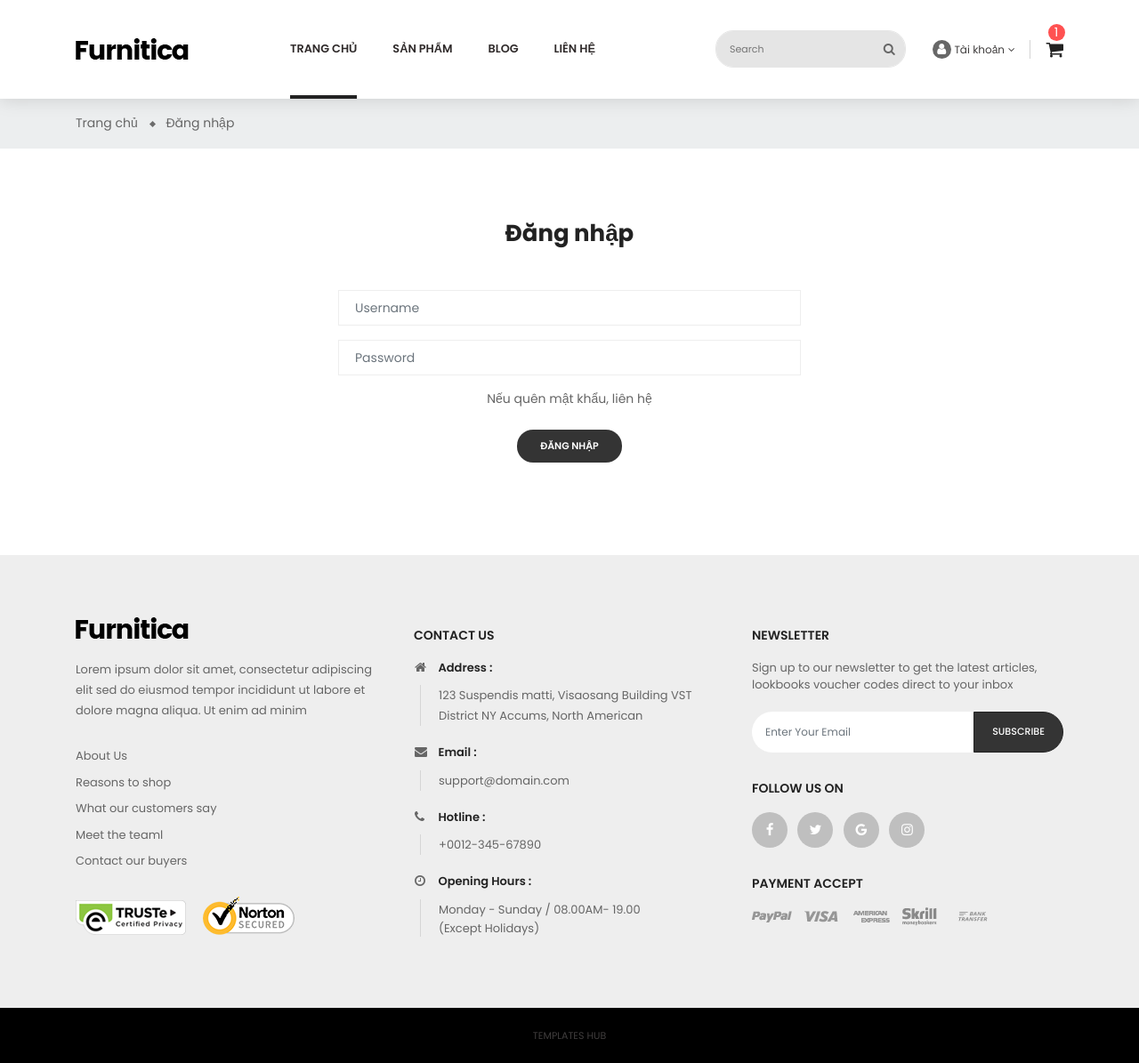
After one commit to manhrev/LTWEB, a PHP site: the page made by mvc/views/user-login.php in a window 1280 px wide. The commit adds this page. Shown: the whole page at 89% size. Run offline with PHP 8.4, Linux system fonts and the light colour scheme; the template is opened without the code that fills it, so the values that code supplies are empty; some libraries are stand-ins or nearby versions.

Commit message:
add login view

```diff
--- a/mvc/views/inc/header/account.php
+++ b/mvc/views/inc/header/account.php
@@ -6,7 +6,7 @@
                                     </a>
                                 </div> -->
     <div>
-        <a class="login" href="user-login.html" rel="nofollow" title="Log in to your customer account">
+        <a class="login" href="<?= BASE_URL ?>login" rel="nofollow" title="Log in to your customer account">
             <i class="fa fa-sign-in"></i>
             <span>Đăng nhập</span>
         </a>
--- /dev/null
+++ b/mvc/views/user-login.php
@@ -0,0 +1,149 @@
+<!DOCTYPE html>
+<!--[if IE 8 ]><html class="ie ie8" lang="en"> <![endif]-->
+<!--[if IE 9 ]><html class="ie ie9" lang="en"> <![endif]-->
+<!--[if (gte IE 9)|!(IE)]><!-->
+<!--<![endif]-->
+<html lang="en">
+
+
+<!-- user-login11:10-->
+<head>
+    <!-- Basic Page Needs -->
+    <meta charset="utf-8">
+    <meta http-equiv="X-UA-Compatible" content="IE=edge">
+    <title>Furnitica - Minimalist Furniture HTML Template</title>
+
+    <meta name="keywords" content="Furniture, Decor, Interior">
+    <meta name="description" content="Furnitica - Minimalist Furniture HTML Template">
+    <meta name="author" content="tivatheme">
+
+    <!-- Mobile Meta -->
+    <meta name="viewport" content="width=device-width, initial-scale=1, maximum-scale=1">
+
+    <!-- Google Fonts -->
+    <link href="https://fonts.googleapis.com/css?family=Poppins:400,500,600,700" rel="stylesheet">
+
+    <!-- libs CSS -->
+    <link rel="stylesheet" href="<?=STATIC_URL?>libs/bootstrap/css/bootstrap.min.css">
+    <link rel="stylesheet" href="<?=STATIC_URL?>libs/font-awesome/css/font-awesome.min.css">
+    <link rel="stylesheet" href="<?=STATIC_URL?>libs/nivo-slider/css/nivo-slider.css">
+    <link rel="stylesheet" href="<?=STATIC_URL?>libs/nivo-slider/css/animate.css">
+    <link rel="stylesheet" href="<?=STATIC_URL?>libs/nivo-slider/css/style.css">
+    <link rel="stylesheet" href="<?=STATIC_URL?>libs/font-material/css/material-design-iconic-font.min.css">
+    <link rel="stylesheet" href="<?=STATIC_URL?>libs/slider-range/css/jslider.css">
+    <link rel="stylesheet" href="<?=STATIC_URL?>libs/owl-carousel/assets/owl.carousel.min.css">
+    <link rel="stylesheet" href="<?=STATIC_URL?>libs/slick-slider/css/slick.css">
+    <link rel="stylesheet" href="<?=STATIC_URL?>libs/slick-slider/css/slick-theme.css">
+
+    <!-- Template CSS -->
+    <link rel="stylesheet" type="text/css" href="<?=STATIC_URL?>css/style.css">
+    <link rel="stylesheet" type="text/css" href="<?=STATIC_URL?>css/reponsive.css">
+</head>
+
+<body class="user-login blog">
+    <!-- header -->
+	<?php require_once "./mvc/views/inc/header.php" ?>
+
+    <!-- main content -->
+    <div class="main-content">
+        <div class="wrap-banner">
+
+            <!-- breadcrumb -->
+            <nav class="breadcrumb-bg">
+                <div class="container no-index">
+                    <div class="breadcrumb">
+                        <ol>
+                            <li>
+                                <a href="<?=BASE_URL?>">
+                                    <span>Trang chủ</span>
+                                </a>
+                            </li>
+                            <li>
+                                <a href="#">
+                                    <span>Đăng nhập</span>
+                                </a>
+                            </li>
+                        </ol>
+                    </div>
+                </div>
+            </nav>
+
+        </div>
+
+        <!-- main -->
+        <div id="wrapper-site">
+            <div id="content-wrapper" class="full-width">
+                <div id="main">
+                    <div class="container">
+                        <h1 class="text-center title-page">Đăng nhập</h1>
+                        <div class="login-form">
+                            <form id="customer-form" action="#" method="post">
+                                <div>
+                                    <input type="hidden" name="back" value="my-account">
+                                    <div class="form-group no-gutters">
+                                        <input class="form-control" name="email" type="email" placeholder="Username">
+                                    </div>
+                                    <div class="form-group no-gutters">
+                                        <div class="input-group js-parent-focus">
+                                            <input class="form-control js-child-focus js-visible-password" name="password" type="password" value="" placeholder="Password">
+                                        </div>
+                                    </div>
+                                    <div class="no-gutters text-center">
+                                        <div class="forgot-password">
+                                            <span >
+                                                Nếu quên mật khẩu, liên hệ
+                                            </span>
+                                        </div>
+                                    </div>
+                                </div>
+                                <div class="clearfix">
+                                    <div class="text-center no-gutters">
+                                        <input type="hidden" name="submitLogin" value="1">
+                                        <button class="btn btn-primary" data-link-action="sign-in" type="submit">
+                                            Đăng nhập
+                                        </button>
+                                    </div>
+                                </div>
+                            </form>
+                        </div>
+                    </div>
+                </div>
+            </div>
+        </div>
+    </div>
+
+    <!-- footer -->
+    <?php require_once "./mvc/views/inc/footer.php" ?>
+
+	<?php require_once "./mvc/views/inc/mobile-menu.php" ?>
+
+    <!-- Page Loader -->
+        <!-- <div id="page-preloader">
+        <div class="page-loading">
+            <div class="dot"></div>
+            <div class="dot"></div>
+            <div class="dot"></div>
+            <div class="dot"></div>
+            <div class="dot"></div>
+        </div>
+    </div> -->
+
+    <!-- Vendor JS -->
+    <script src="<?=STATIC_URL?>libs/jquery/jquery.min.js"></script>
+    <script src="<?=STATIC_URL?>libs/popper/popper.min.js"></script>
+    <script src="<?=STATIC_URL?>libs/bootstrap/js/bootstrap.min.js"></script>
+    <script src="<?=STATIC_URL?>libs/nivo-slider/js/jquery.nivo.slider.js"></script>
+    <script src="<?=STATIC_URL?>libs/owl-carousel/owl.carousel.min.js"></script>
+    <script src="<?=STATIC_URL?>libs/slider-range/js/tmpl.js"></script>
+    <script src="<?=STATIC_URL?>libs/slider-range/js/jquery.dependClass-0.1.js"></script>
+    <script src="<?=STATIC_URL?>libs/slider-range/js/draggable-0.1.js"></script>
+    <script src="<?=STATIC_URL?>libs/slider-range/js/jquery.slider.js"></script>
+    <script src="<?=STATIC_URL?>libs/slick-slider/js/slick.min.js"></script>
+
+    <!-- Template JS -->
+    <script src="<?=STATIC_URL?>js/theme.js"></script>
+</body>
+
+
+<!-- user-login11:10-->
+</html>
```
